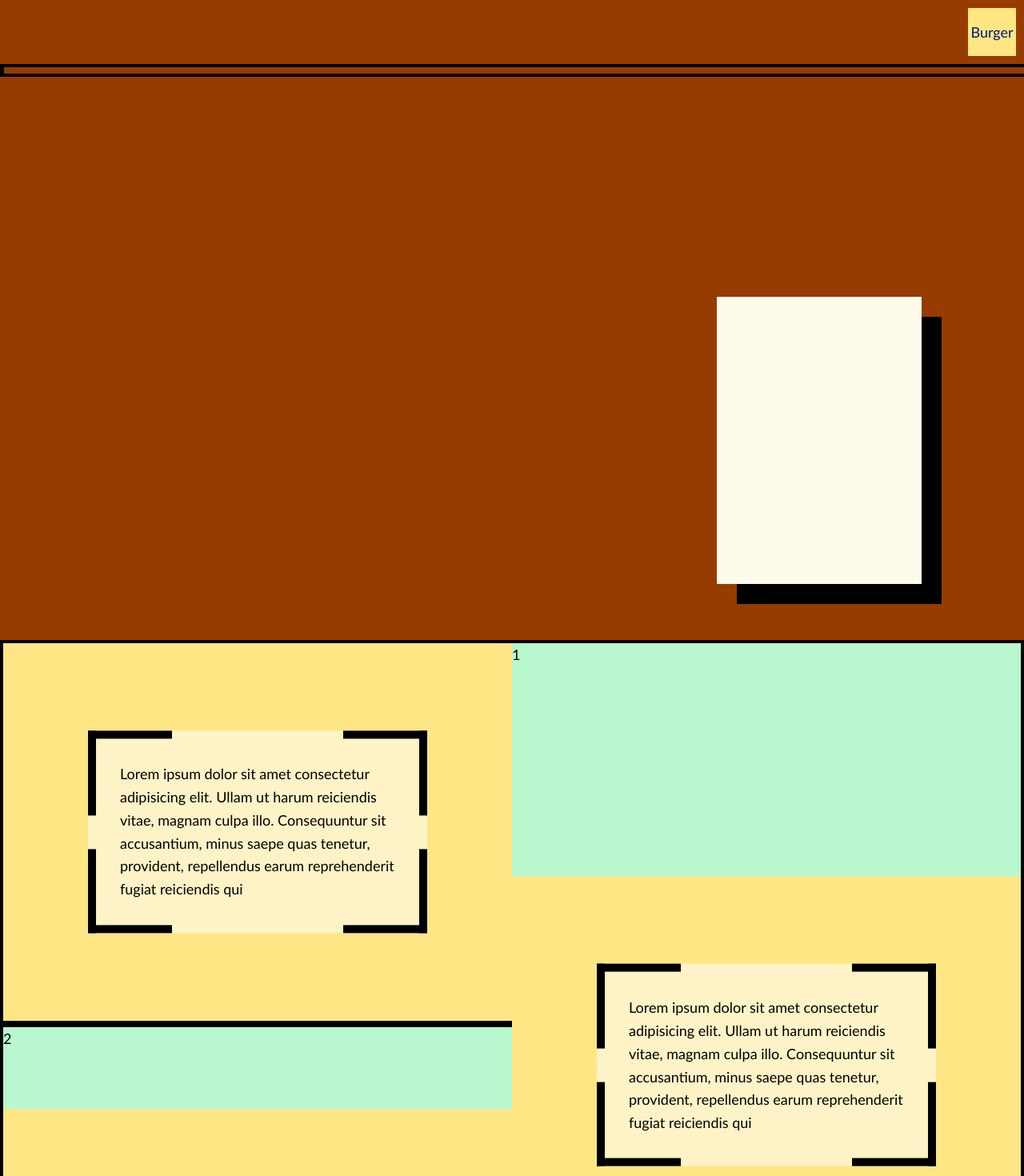
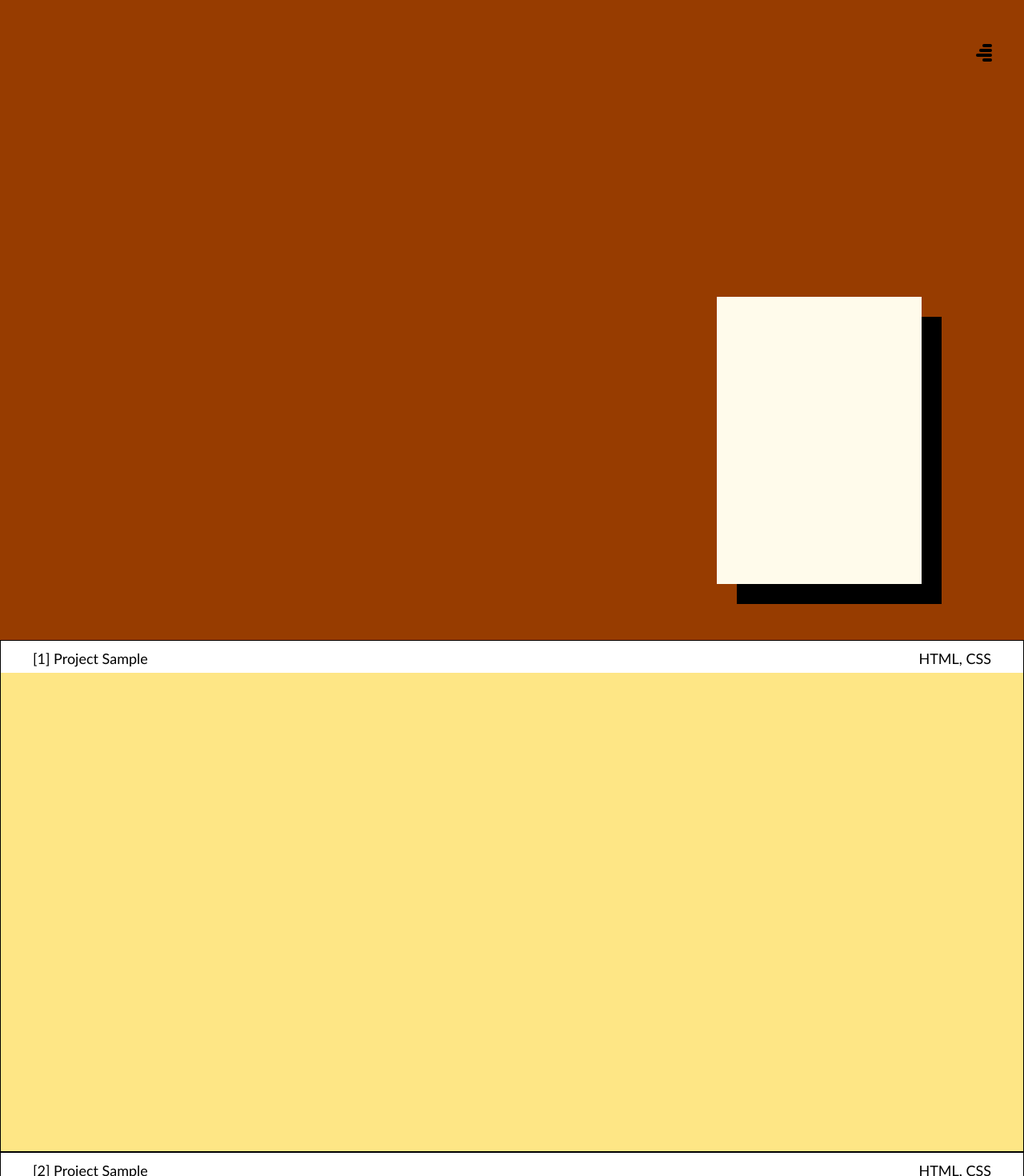
Before and after one commit to jjplaza-dev/Web-Dev-Portfolio, a React (Vite) app in the folder frontend/: page / in a window 1280 px wide. Shown: the top 1470 px of the page at 80% size. Built offline with nearby package versions, Linux system fonts and the light colour scheme.

Commit message:
Navigation rework

```diff
--- a/frontend/src/App.jsx
+++ b/frontend/src/App.jsx
@@ -19,7 +19,7 @@ function App() {
     <section className="relative">
       <Ruler />
       <Loadscreen />
-      <Cursor />
+      {/* <Cursor /> */}
       <Navigation />
       <Front/>
       <Works />
--- a/frontend/src/components/Cursor.jsx
+++ b/frontend/src/components/Cursor.jsx
@@ -12,14 +12,14 @@ function Cursor() {
       const handleMouseMove = (e) => {
         if (!isHoveringButtonRef.current) {
           setPosition({ x: e.clientX, y: e.clientY });
-          setCurSize({x: 40, y: 40})
+          setCurSize({x: 20, y: 20})
 
         }
       };
 
       const handleMouseEnter = (e) => {
         const rect = e.target.getBoundingClientRect();
-        setPosition({ x: (rect.x + 20)-rect.width*0.05, y: (rect.y + 20)-rect.height*0.05 });
+        setPosition({ x: (rect.x + 10)-rect.width*0.05, y: (rect.y + 10)-rect.height*0.05 });
         setCurSize({ x: rect.width*1.1, y: rect.height*1.1 });
         isHoveringButtonRef.current = true;
         setOnAnimation(false)
@@ -48,13 +48,13 @@ function Cursor() {
   return (
     <div
       className='w-10 aspect-square  fixed top-0 left-0 pointer-events-none duration-80 z-2 hidden md:block'
-      style={{ transform: `translate(${position.x - 20}px, ${position.y - 20}px)`, width: `${curSize.x}px`, height: `${curSize.y}px` }}
+      style={{ transform: `translate(${position.x - 10}px, ${position.y - 10}px)`, width: `${curSize.x}px`, height: `${curSize.y}px` }}
       id='cursorBox'
     >
-        <div className=' h-4/12 aspect-square absolute top-0 border-2 border-b-0 border-r-0 border-black'></div>
-        <div className=' h-4/12 aspect-square absolute bottom-0 border-2 border-t-0 border-r-0 border-black'></div>
-        <div className=' h-4/12 aspect-square absolute right-0 border-2 border-b-0 border-l-0 border-black'></div>
-        <div className=' h-4/12 aspect-square absolute right-0 bottom-0 border-2 border-t-0 border-l-0 border-black'></div>
+        <div className={` h-4/12 aspect-square absolute ${isHoveringButtonRef.current? "rounded-tl-none":"rounded-tl-full"} top-0 border-2 border-b-0 border-r-0 border-black`}></div>
+        <div className={`h-4/12 aspect-square absolute  ${isHoveringButtonRef.current? "rounded-tl-none":"rounded-bl-full"} bottom-0 border-2 border-t-0 border-r-0 border-black`}></div>
+        <div className={`h-4/12 aspect-square absolute ${isHoveringButtonRef.current? "rounded-tr-none":"rounded-tr-full"} right-0 border-2 border-b-0 border-l-0 border-black`}></div>
+        <div className={`h-4/12 aspect-square absolute ${isHoveringButtonRef.current? "rounded-br-none":"rounded-br-full"} right-0 bottom-0 border-2 border-t-0 border-l-0 border-black`}></div>
         <div className='w-3/12 h-3/12 hidden absolute right-[50%] bottom-[50%] translate-x-[50%] translate-y-[50%] bg-black z-1 transition-all duration-200 ease-in-out' style={{width: `${curSize.x}px`,height: `${curSize.y}px`, transform: `${isHoveringButtonRef.current? "scale(100%)": "scale(20%)"}`}}></div>
     </div>
   );
--- a/frontend/src/components/Navigation.jsx
+++ b/frontend/src/components/Navigation.jsx
@@ -3,7 +3,7 @@ import React, { useEffect, useState } from 'react'
 function Navigation() {
   const [activeMenu, setActiveMenu] = useState(false)
   const [isMobile, setIsMobile] = useState(window.innerWidth <= 1023);
-  const [posYPercent, setPosYPercent] = useState(0)
+  const [isMenuHovered, setIsMenuHovered] = useState()
 
   useEffect(() => {
     const handleResize = () => {
@@ -19,6 +19,13 @@ function Navigation() {
     setActiveMenu(!activeMenu)
   }
 
+  const menuHovered = () => {
+    setIsMenuHovered(true)
+  }
+  const menuNotHovered = () => {
+    setIsMenuHovered(false)
+  }
+
 
   const navPos = activeMenu? "0%":"100%";
   const panelWidth = isMobile? activeMenu? '100vw':'0vw': activeMenu? '100vw':'0vw';
@@ -27,33 +34,35 @@ function Navigation() {
 
   useEffect(() => {
     window.addEventListener('scroll', () => {
-      setPosYPercent((window.scrollY/window.innerHeight)*10)
     })
   })
 
 
   return <>
-    <section className='w-full h-[12vh] fixed flex flex-col top-0 z-2 bg-amber-800'>
-        <div className='h-10/12 aspect-square self-end flex justify-center items-center'>
-            <button className='w-[75%] h-[75%] bg-amber-200  z-2' onClick={openMenu}><h4 className='mix-blend-difference relative text-white z-3'>Burger</h4></button>
+    <section className='w-full h-[10vh] fixed flex flex-col top-[6vh] z-2'>
+        <div className='h-fit w-fit absolute right-10 items-end'>
+            <button className='w-fit h-fit z-2 flex self-end flex-col items-end absolute right-0' onClick={openMenu} onMouseEnter={menuHovered} onMouseLeave={menuNotHovered}>
+
+              <button className={`                              ${activeMenu?  "w-10 h-10 delay-200":"w-0 delay-0"} duration-100 h-1 my-[1px] rounded-4xl bg-black`}>
+                <p className={`${activeMenu? "text-[80%]":"text-[0px]"} text-white font-semibold ${activeMenu? "delay-300":"delay-0"} `}>X</p>
+              </button>
+              <button className={`${isMenuHovered? "w-6":"w-3"} ${activeMenu? "w-30 m-2 h-10 delay-150":"w-2 delay-0"} duration-100 h-1 my-[1px] rounded-4xl bg-black`}>
+                <p className={`${activeMenu? "text-[80%]":"text-[0px]"} text-white hover:text-yellow-300 ${activeMenu? "delay-250":"delay-0"}`}>Home</p>
+              </button>
+              <button className={`${isMenuHovered? "w-6":"w-4"} ${activeMenu? "w-30 m-4 h-10 delay-100":"w-2 delay-50"} duration-100 h-1 my-[1px] rounded-4xl bg-black`}>
+                <p className={`${activeMenu? "text-[80%]":"text-[0px]"} text-white hover:text-yellow-300 ${activeMenu? "delay-200":"delay-50"}`}>Works</p>
+              </button>
+              <button className={`${isMenuHovered? "w-6":"w-5"} ${activeMenu? "w-30 m-4 h-10 delay-50":"w-2 delay-100"} duration-100 h-1 my-[1px] rounded-4xl bg-black`}>
+                <p className={`${activeMenu? "text-[80%]":"text-[0px]"} text-white hover:text-yellow-300 ${activeMenu? "delay-150":"delay-100"}`}>About</p>
+              </button>
+              <button className={`${isMenuHovered? "w-6":"w-3"} ${activeMenu? "w-30 m-2 h-10 delay-0":"w-2 delay-150"} duration-100 h-1 my-[1px] rounded-4xl bg-black`}>
+                <p className={`${activeMenu? "text-[80%]":"text-[0px]"} text-white hover:text-yellow-300 ${activeMenu? "delay-100":"delay-150"}`}>Contact</p>
+              </button>
+            </button>
+
         </div>
-        <div className='w-full h-2/12  border-y-4 border-black box-border'>
-        <div className='h-[100%] bg-green-700 border-r-5 border-black duration-500' style={{width: `${posYPercent}%`}}></div>
-        </div>
-       <div className=" h-[88vh] w-full fixed bottom-0 right-0 z-1 duration-300 ease-in-out" style={{ width: panelWidth }}>
-          <nav className='w-full h-[25%] flex justify-center items-center border-1 border-black bg-green-200 transition-all ease-in-out duration-400 delay-100' style={{marginLeft: `${navPos}`}}>
-              <button className='w-[50%] h-[50%]'>NAVIGATION BUTTON</button>
-          </nav>
-          <nav className='w-full h-[25%] flex justify-center items-center border-1 border-black bg-green-200 transition-all ease-in-out duration-400 delay-200' style={{marginLeft: `${navPos}`}}>
-              <button className='w-[50%] h-[50%]'>NAVIGATION BUTTON</button>
-          </nav>
-          <nav className='w-full h-[25%] flex justify-center items-center border-1 border-black bg-green-200 transition-all ease-in-out duration-400 delay-300' style={{marginLeft: `${navPos}`}}>
-              <button className='w-[50%] h-[50%]'>NAVIGATION BUTTON</button>
-          </nav>
-          <nav className='w-full h-[25%] flex justify-center items-center border-1 border-black bg-green-200 transition-all ease-in-out duration-400 delay-400' style={{marginLeft: `${navPos}`}}>
-              <button className='w-[50%] h-[50%]'>NAVIGATION BUTTON</button>
-          </nav>
-       </div>
+
+
 
     </section>
   </>
--- a/frontend/src/components/Works.jsx
+++ b/frontend/src/components/Works.jsx
@@ -7,25 +7,29 @@ function Works() {
       title: "Project Sample",
       number: 1,
       description: "Lorem ipsum dolor sit amet consectetur adipisicing elit. Ullam ut harum reiciendis vitae, magnam culpa illo. Consequuntur sit accusantium, minus saepe quas tenetur, provident, repellendus earum reprehenderit fugiat reiciendis qui",
-      image: ""
+      image: "",
+      skills: "HTML, CSS"
     },
     {
       title: "Project Sample",
       number: 2,
       description: "Lorem ipsum dolor sit amet consectetur adipisicing elit. Ullam ut harum reiciendis vitae, magnam culpa illo. Consequuntur sit accusantium, minus saepe quas tenetur, provident, repellendus earum reprehenderit fugiat reiciendis qui",
-      image: ""
+      image: "",
+      skills: "HTML, CSS"
     },
     {
       title: "Project Sample",
       number: 3,
       description: "Lorem ipsum dolor sit amet consectetur adipisicing elit. Ullam ut harum reiciendis vitae, magnam culpa illo. Consequuntur sit accusantium, minus saepe quas tenetur, provident, repellendus earum reprehenderit fugiat reiciendis qui",
-      image: ""
+      image: "",
+      skills: "HTML, CSS"
     },
     {
       title: "Project Sample",
       number: 4,
       description: "Lorem ipsum dolor sit amet consectetur adipisicing elit. Ullam ut harum reiciendis vitae, magnam culpa illo. Consequuntur sit accusantium, minus saepe quas tenetur, provident, repellendus earum reprehenderit fugiat reiciendis qui",
-      image: ""
+      image: "",
+      skills: "HTML, CSS"
     },
   ]
 
@@ -33,19 +37,16 @@ function Works() {
   return (
     <section className="w-screen h-fit bg-violet-200">
       {worksArr.map((work, index) => (
-        <div key={index} className='w-full h-[60vh] sm:h-[80vh] lg:h-[60vh] border-4 border-black grid grid-cols-1 lg:grid-cols-2 order-last] relative'>
-          <div className={`w-full h-full m-auto bg-amber-200 relative ${index % 2 == 0? "order-last lg:order-first": "order-last"}`} style={{transform: `translateY(-${index*40}%)`}}>
-            <div className='w-10/12 lg:w-8/12 p-5 lg:p-10 absolute right-[50%] bottom-[50%] translate-x-[50%] translate-y-[50%] bg-amber-100 '>
-              {work.description}
-              <div className='absolute top-0 right-0 border-t-10 border-r-10 h-5/12 aspect-square  '></div>
-              <div className='absolute top-0 left-0 border-t-10 border-l-10 h-5/12 aspect-square  '></div>
-              <div className='absolute bottom-0 left-0 border-b-10 border-l-10 h-5/12 aspect-square  '></div>
-              <div className='absolute bottom-0 right-0 border-b-10 border-r-10 h-5/12 aspect-square  '></div>
+        <div className='w-full h-[80vh] bg-amber-200 border-1 relative'>
+          <div className='w-full h-10/12 relative'>
+            <div className='w-full h-[5vh] bg-white sticky top-0'>
+              <div className='w-full h-full px-2 lg:px-10 py-2 flex justify-between relative text-black'>
+              [{work.number}] {work.title}
+              <div className=''>{work.skills}</div>
+              </div>
             </div>
           </div>
-          <div className='w-full h-full m-auto bg-green-200'>
-            {work.number  }
-          </div>
+
         </div>
       ))}
 
```
